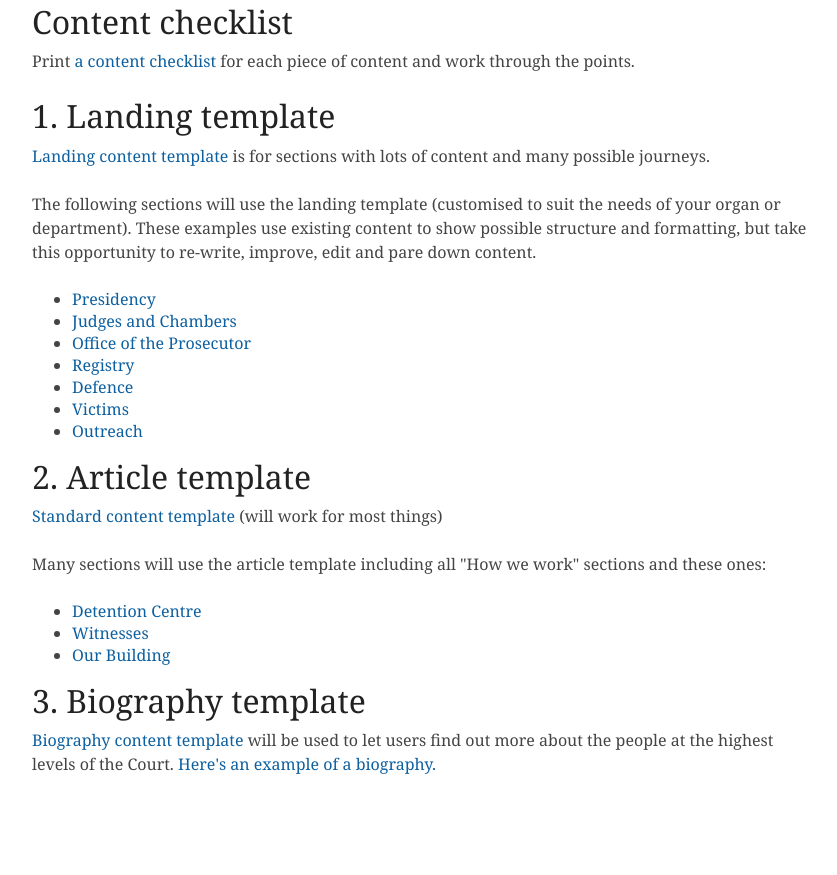
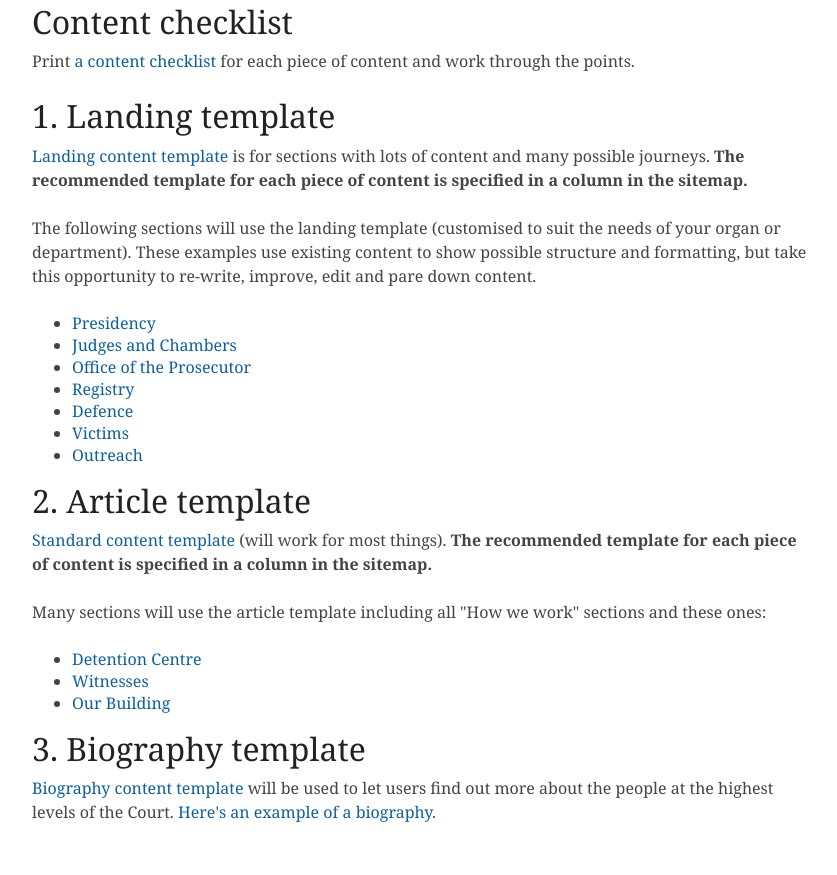
Before and after one commit to robertocarroll/icc-beta, a plain HTML site: page who-who/index.html in a window 1280 px wide. Shown: the part 1394-2269 px from the top of the page, without its empty margins (8-845 px from the left). Drawn offline with nearby package versions, Linux system fonts and the light colour scheme.

Commit message:
update to content guide

```diff
--- a/who-who/index.html
+++ b/who-who/index.html
@@ -105,7 +105,7 @@
 
 	<h2 id="landing">1. Landing template</h2>
 
-	<p><a href="landing-content-template.html">Landing content template</a> is for sections with lots of content and many possible journeys.</p>
+	<p><a href="landing-content-template.html">Landing content template</a> is for sections with lots of content and many possible journeys. <strong>The recommended template for each piece of content is specified in a column in the sitemap.</strong></p>
 	<p>The following sections will use the landing template (customised to suit the needs of your organ or department). These examples use existing content to show possible structure and formatting, but take this opportunity to re-write, improve, edit and pare down content.</p></p>
 
 			<ul>
@@ -120,7 +120,7 @@
 			</ul>
 
 			<h2 id="article">2. Article template</h2>
-			<p><a href="standard-content-template.html">Standard content template</a> (will work for most things)</p>
+			<p><a href="standard-content-template.html">Standard content template</a> (will work for most things). <strong>The recommended template for each piece of content is specified in a column in the sitemap.</strong></p>
 			<p>Many sections will use the article template including all "How we work" sections and these ones:</p>
 			<ul>
 					<li ><a href="detention.html">Detention Centre</a></li>
```
